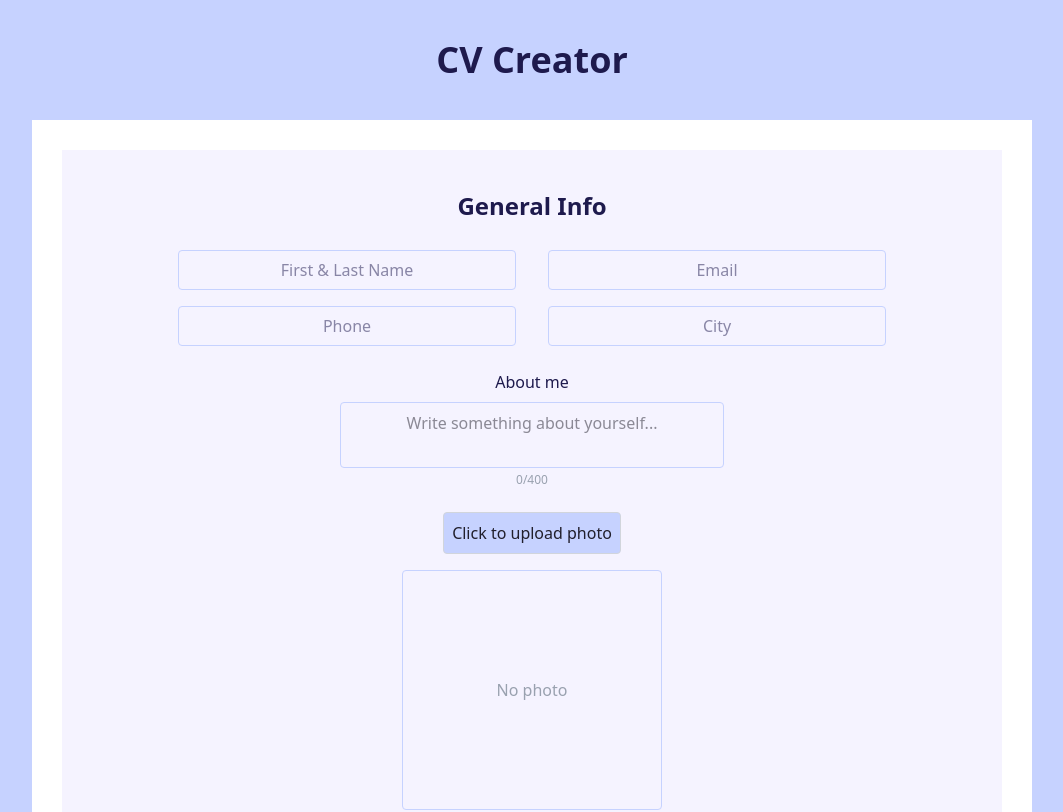
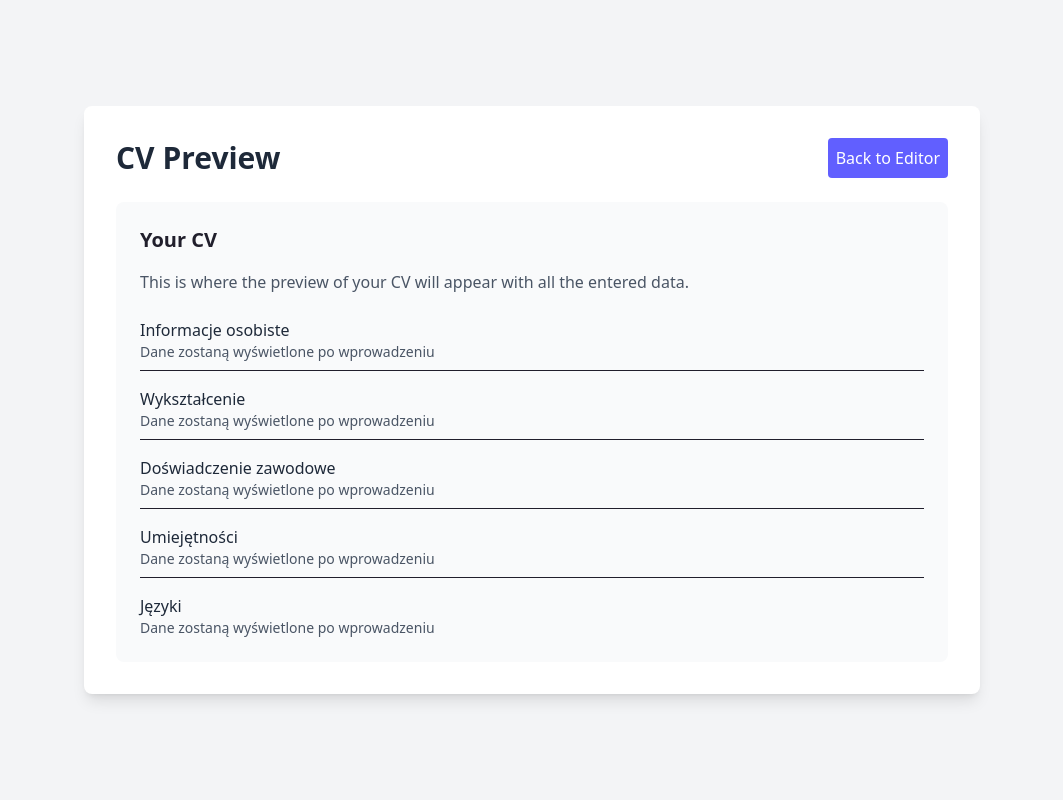
Before and after one commit to an0abi/cv-application-project, a React (Vite) app: page /preview in a window 1280 px wide. Shown: the top 812 px of the page, without its empty margins (108-1171 px from the left). Built offline with nearby package versions, Linux system fonts and the light colour scheme.

Commit message:
add cv preview

```diff
--- a/package.json
+++ b/package.json
@@ -13,6 +13,8 @@
     "@tailwindcss/vite": "^4.1.11",
     "react": "^19.1.0",
     "react-dom": "^19.1.0",
+    "react-router-dom": "^7.7.1",
+    "react-to-print": "^3.1.1",
     "tailwindcss": "^4.1.11"
   },
   "devDependencies": {
--- a/src/App.tsx
+++ b/src/App.tsx
@@ -1,32 +1,17 @@
 import React from "react";
+import { BrowserRouter as Router, Routes, Route } from "react-router-dom";
 import "./App.css";
-import GeneralInfo from "./container/GeneralInfo";
-import Education from "./container/Education";
-import WorkExperience from "./container/WorkExperience";
-import Skills from "./container/Skills";
-import Languages from "./container/Languages";
-import Button from "./components/Button";
+import Creator from "./pages/Creator";
+import Preview from "./pages/Preview";
 
 function App() {
-  const handleSave = () => {
-    alert("Changes saved!");
-  };
-
   return (
-    <div className="justify-center items-center flex flex-col bg-indigo-200  p-10 gap-10">
-      <h1 className="text-indigo-950 text-4xl font-bold">CV Creator</h1>
-      <GeneralInfo />
-      <Education />
-      <WorkExperience />
-      <Skills />
-      <Languages />
-      <Button
-        className="w-50 bg-indigo-500 text-white hover:bg-indigo-600 border-none"
-        onClick={handleSave}
-      >
-        Zatwierdź zmiany
-      </Button>
-    </div>
+    <Router>
+      <Routes>
+        <Route path="/" element={<Creator />} />
+        <Route path="/preview" element={<Preview />} />
+      </Routes>
+    </Router>
   );
 }
 
--- a/src/pages/Creator.tsx
+++ b/src/pages/Creator.tsx
@@ -0,0 +1,35 @@
+import React from "react";
+import { useNavigate } from "react-router-dom";
+import GeneralInfo from "../container/GeneralInfo";
+import Education from "../container/Education";
+import WorkExperience from "../container/WorkExperience";
+import Skills from "../container/Skills";
+import Languages from "../container/Languages";
+import Button from "../components/Button";
+
+const Creator: React.FC = () => {
+  const navigate = useNavigate();
+
+  const handleSave = () => {
+    navigate('/preview');
+  };
+
+  return (
+    <div className="justify-center items-center flex flex-col bg-indigo-200 p-10 gap-10">
+      <h1 className="text-indigo-950 text-4xl font-bold">CV Creator</h1>
+      <GeneralInfo />
+      <Education />
+      <WorkExperience />
+      <Skills />
+      <Languages />
+      <Button
+        className="w-50 bg-indigo-500 text-white hover:bg-indigo-600 border-none"
+        onClick={handleSave}
+      >
+        Confirm Changes
+      </Button>
+    </div>
+  );
+};
+
+export default Creator;
--- /dev/null
+++ b/src/pages/Preview.tsx
@@ -0,0 +1,64 @@
+import React from 'react';
+import { useNavigate } from 'react-router-dom';
+import Button from '../components/Button';
+
+const Preview: React.FC = () => {
+    const navigate = useNavigate();
+
+    const handleBackToEditor = () => {
+        navigate('/');
+    };
+
+    return (
+        <div className="justify-center items-center flex flex-col bg-gray-100 p-10 gap-10 min-h-screen">
+            <div className="w-full max-w-4xl bg-white p-8 rounded-lg shadow-lg">
+                <div className="flex justify-between items-center mb-6">
+                    <h1 className="text-gray-800 text-3xl font-bold">CV Preview</h1>
+                    <Button
+                        className="bg-indigo-500 text-white hover:bg-indigo-600 border-none"
+                        onClick={handleBackToEditor}
+                    >
+                        Back to Editor
+                    </Button>
+                </div>
+
+                <div className="bg-gray-50 p-6 rounded-lg">
+                    <h2 className="text-xl font-semibold mb-4">Your CV</h2>
+                    <p className="text-gray-600">
+                        This is where the preview of your CV will appear with all the entered data.
+                    </p>
+
+                    {/* Placeholder dla danych CV */}
+                    <div className="mt-6 space-y-4">
+                        <div className="border-b pb-2">
+                            <h3 className="font-medium text-gray-800">Informacje osobiste</h3>
+                            <p className="text-gray-600 text-sm">Dane zostaną wyświetlone po wprowadzeniu</p>
+                        </div>
+
+                        <div className="border-b pb-2">
+                            <h3 className="font-medium text-gray-800">Wykształcenie</h3>
+                            <p className="text-gray-600 text-sm">Dane zostaną wyświetlone po wprowadzeniu</p>
+                        </div>
+
+                        <div className="border-b pb-2">
+                            <h3 className="font-medium text-gray-800">Doświadczenie zawodowe</h3>
+                            <p className="text-gray-600 text-sm">Dane zostaną wyświetlone po wprowadzeniu</p>
+                        </div>
+
+                        <div className="border-b pb-2">
+                            <h3 className="font-medium text-gray-800">Umiejętności</h3>
+                            <p className="text-gray-600 text-sm">Dane zostaną wyświetlone po wprowadzeniu</p>
+                        </div>
+
+                        <div>
+                            <h3 className="font-medium text-gray-800">Języki</h3>
+                            <p className="text-gray-600 text-sm">Dane zostaną wyświetlone po wprowadzeniu</p>
+                        </div>
+                    </div>
+                </div>
+            </div>
+        </div>
+    );
+};
+
+export default Preview;
```
Also changed, not shown: 1 other file (tests, documents, lock files or other folders).
